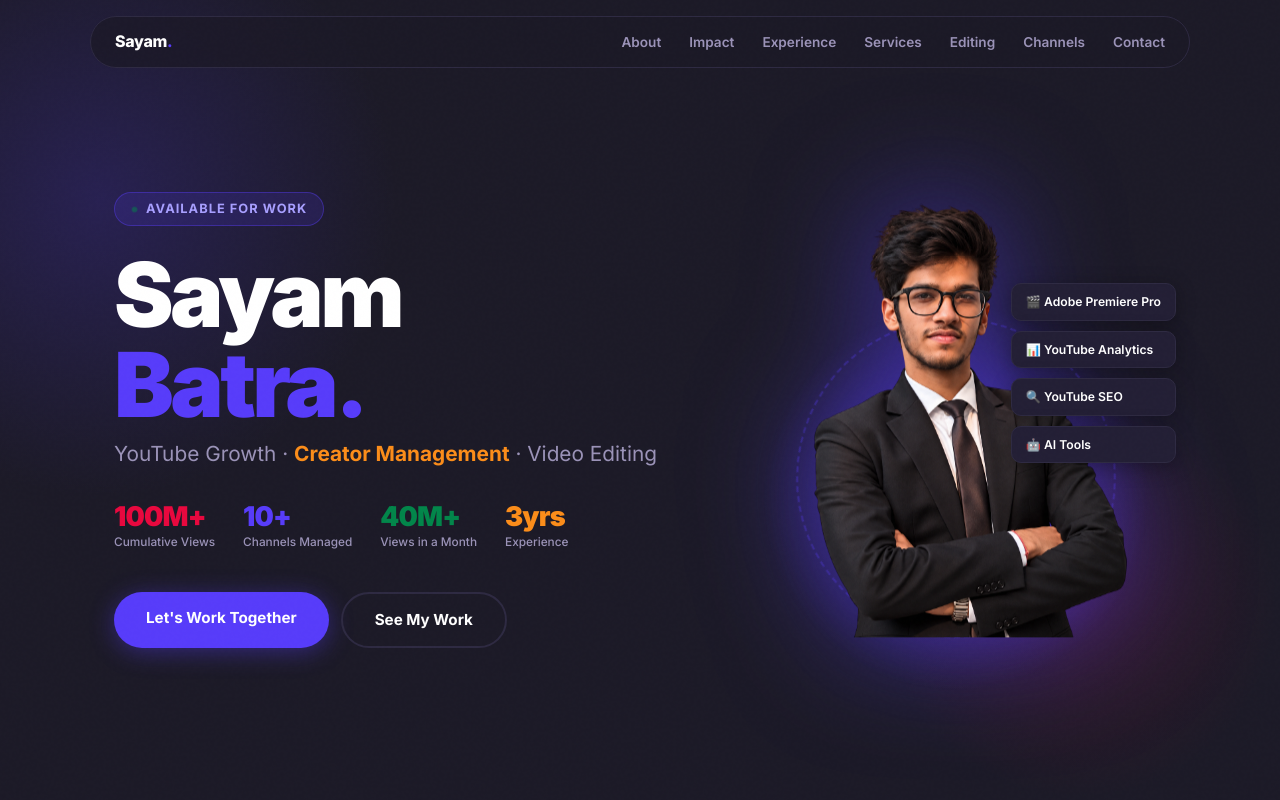
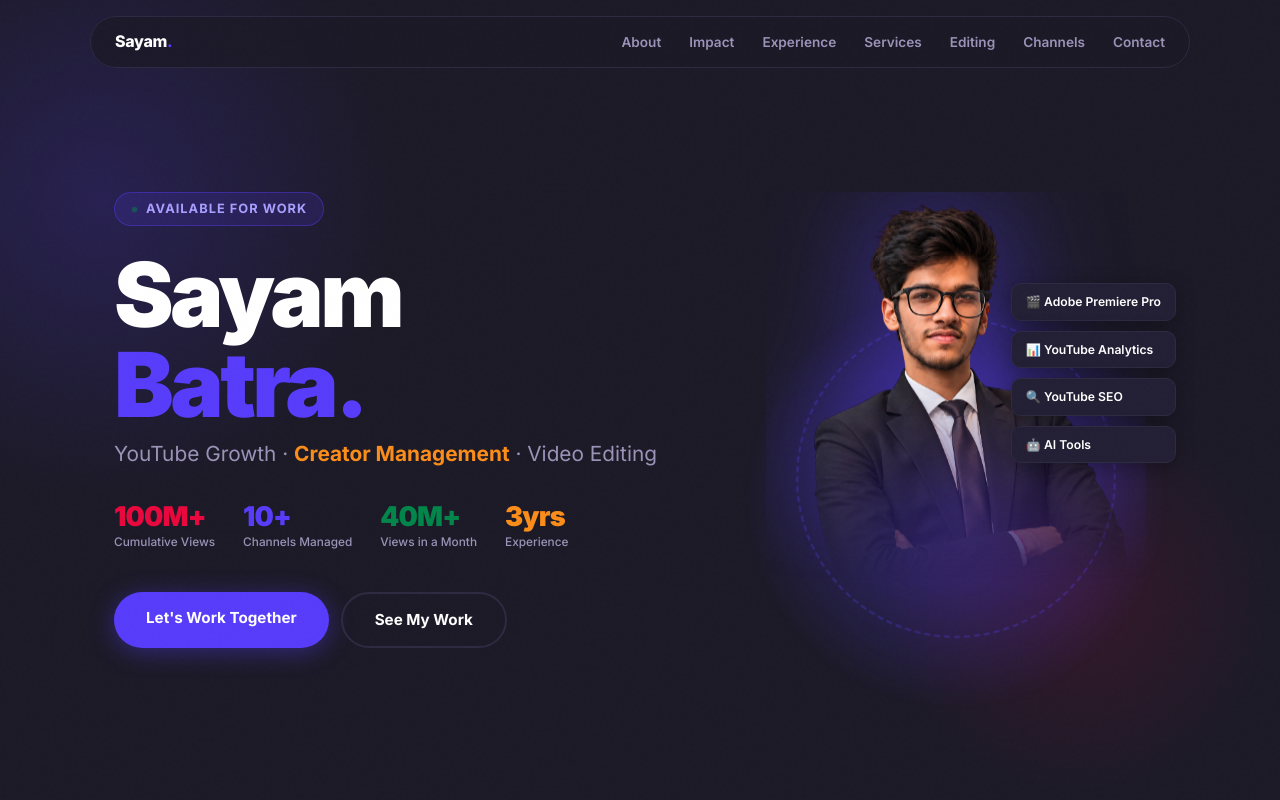
Before and after one commit to thesayambatra/sayam-portfolio, a React (Vite) app in the folder portfolio/: page / in a window 1280 px wide. Shown: the top 800 px of the page. Built offline with nearby package versions, Linux system fonts and the light colour scheme.

Commit message:
fade photo into glow at bottom to hide cut

```diff
--- a/portfolio/src/components/Hero.css
+++ b/portfolio/src/components/Hero.css
@@ -117,10 +117,10 @@
 /* glowing background behind photo */
 .hero-photo-glow {
   position: absolute;
-  width: 420px; height: 420px;
+  width: 500px; height: 500px;
   border-radius: 50%;
-  background: radial-gradient(circle, rgba(87,60,250,0.5) 0%, transparent 65%);
-  bottom: -60px;
+  background: radial-gradient(circle, rgba(87,60,250,0.45) 0%, transparent 60%);
+  bottom: -100px;
   left: 50%;
   transform: translateX(-50%);
   pointer-events: none;
@@ -161,6 +161,8 @@
   z-index: 1;
   width: 100%;
   max-width: 380px;
+  -webkit-mask-image: linear-gradient(to bottom, black 40%, transparent 85%);
+  mask-image: linear-gradient(to bottom, black 40%, transparent 85%);
 }
 
 @keyframes float-photo {
```
